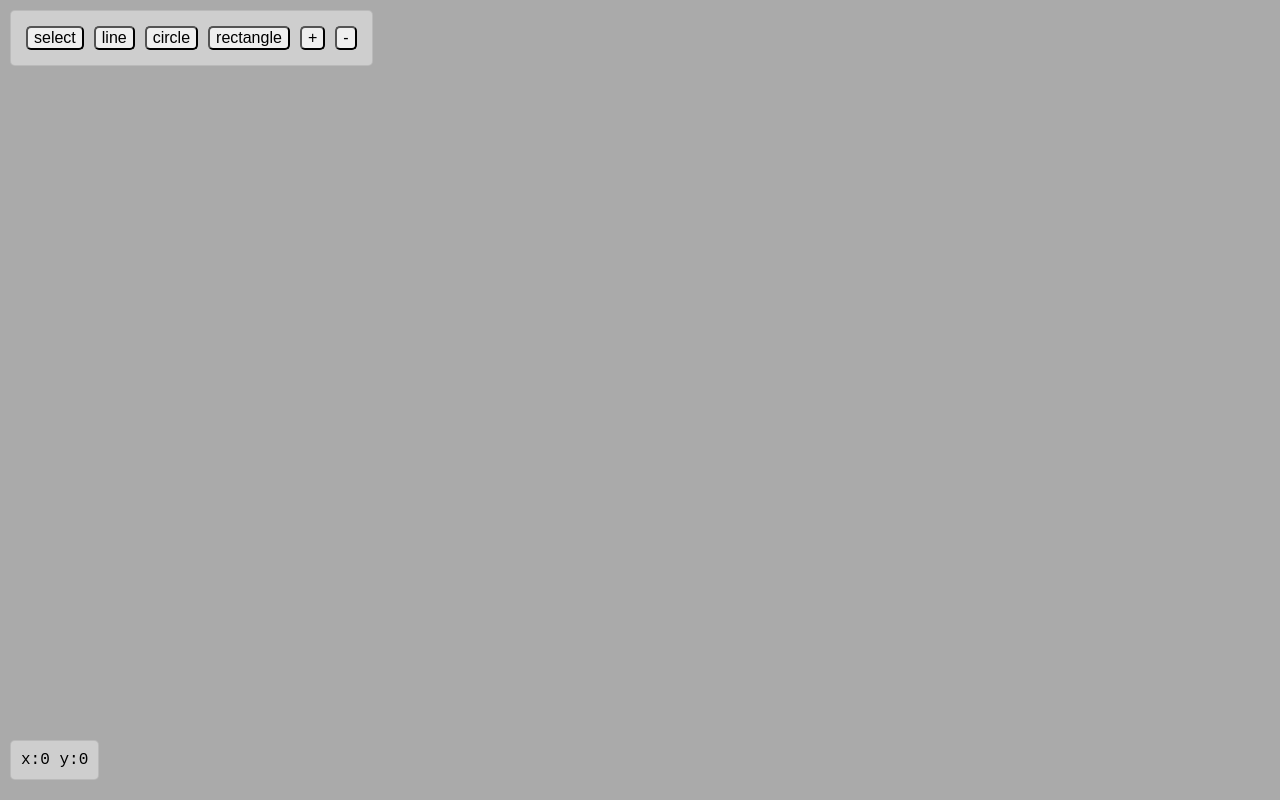
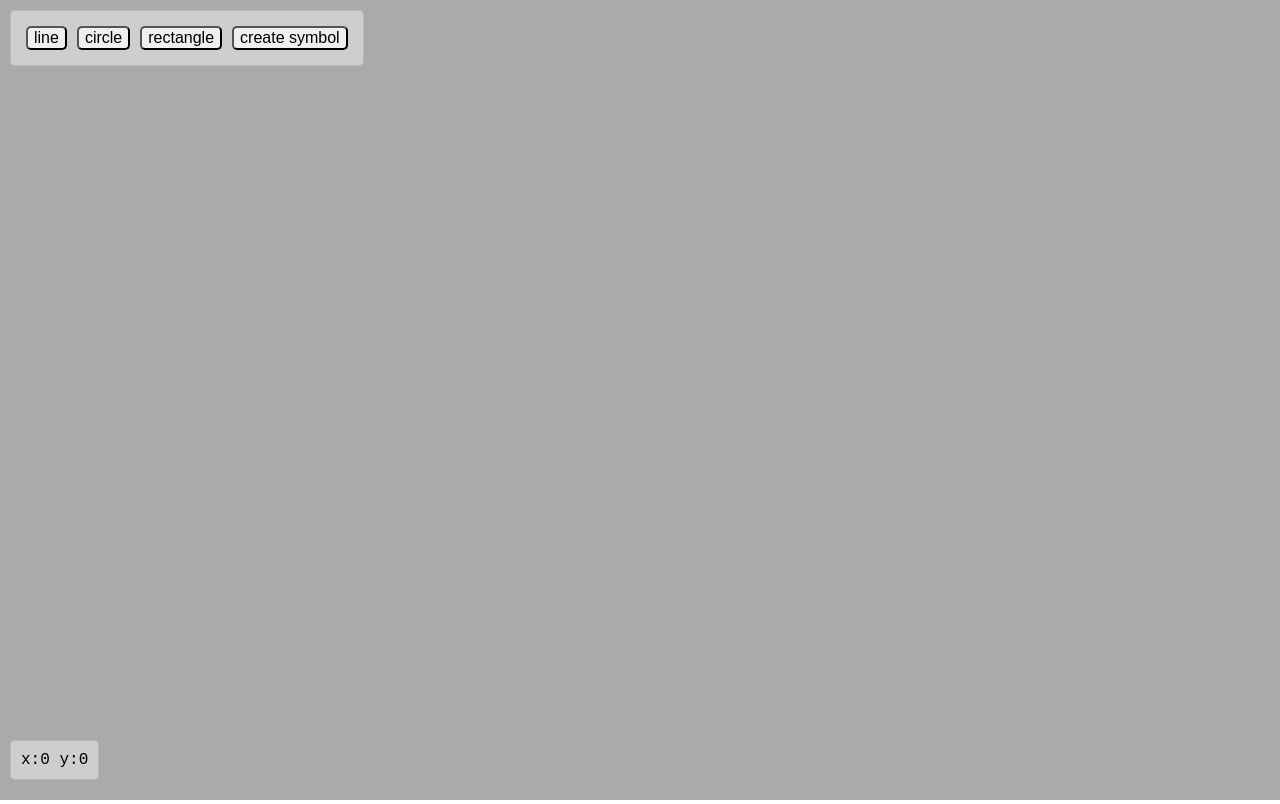
Before and after one commit to ReneCode/ecad-fun, a React (Create React App) app in the folder Web/: page /p/abc in a window 1280 px wide. Built offline with nearby package versions, Linux system fonts and the light colour scheme.

Commit message:
refactor actionManager - only execute, no more start

```diff
--- /dev/null
+++ b/Web/src/actions/actionCreateSymbol.ts
@@ -0,0 +1,9 @@
+import { ECadCircleElement, Action } from "../types";
+import { distancePointToPoint } from "../utils/geometric";
+import { randomId } from "../utils/randomId";
+
+export const actionCreateSymbol: Action = {
+  name: "createSymbol",
+
+  execute: ({ state }) => {},
+};
--- a/Web/src/actions/actionManager.ts
+++ b/Web/src/actions/actionManager.ts
@@ -6,6 +6,7 @@ import { actionSelect } from "./actionSelect";
 import { actionLoadElements } from "./actionLoadElements";
 import { actionZoomIn, actionZoomOut, actionZoomPinch } from "./actionZoom";
 import { actionPanning } from "./actionPanning";
+import { actionCreateSymbol } from "./actionCreateSymbol";
 
 export type EventType =
   | "execute"
@@ -39,6 +40,7 @@ export class ActionManager {
     this.register(actionLine);
     this.register(actionCircle);
     this.register(actionRectangle);
+    this.register(actionCreateSymbol);
 
     this.register(actionLoadElements);
     this.register(actionZoomIn);
@@ -61,7 +63,7 @@ export class ActionManager {
     this.runningActionNames.forEach((name) => {
       const action = this.getAction(name);
       if (action) {
-        this.executeActionMethode(action, type, {
+        this.applyActionMethode(action, type, {
           state,
           actionState: this.actionState,
           params,
@@ -76,35 +78,32 @@ export class ActionManager {
   ) {
     const action = this.getAction(actionName);
     if (action) {
-      this.executeActionMethode(action, "execute", {
+      if (action.execute) {
+        // if execute methode exists, than it is a execute-once-action
+        this.applyActionMethode(action, "execute", {
           state,
           actionState: defaultActionState,
           params,
         });
-    }
-  }
-
-  public start(actionName: string, { state }: { state: AppState }) {
-    const action = this.getAction(actionName);
-    if (!action) {
-      throw new Error(`Action: ${actionName} not found`);
-    }
-
+      } else {
+        // otherwise this is a long running action
         this.dispatch("stop", { state });
         this.runningActionNames = [];
         this.runningActionNames.push(actionName);
 
-    this.executeActionMethode(action, "start", {
+        this.applyActionMethode(action, "start", {
           state,
           actionState: defaultActionState,
         });
+      }
+    }
   }
 
   private getAction(actionName: string) {
     return this.allActions.find((action) => action.name === actionName);
   }
 
-  private executeActionMethode(
+  private applyActionMethode(
     action: Action,
     type: EventType,
     {
@@ -128,7 +127,7 @@ export class ActionManager {
             (name) => name !== action.name
           );
           if (this.runningActionNames.length === 0) {
-            this.start("select", { state });
+            this.execute("select", { state, params });
           }
         }
       }
--- a/Web/src/components/Project.tsx
+++ b/Web/src/components/Project.tsx
@@ -143,7 +143,7 @@ class Project extends React.Component<Props> {
   }
 
   private onToolboxClick(action: string) {
-    this.actionMananger.start(action, { state: this.state });
+    this.actionMananger.execute(action, { state: this.state, params: null });
   }
 
   private handleCanvasRef = (canvas: HTMLCanvasElement) => {
--- a/Web/src/components/Toobox.tsx
+++ b/Web/src/components/Toobox.tsx
@@ -7,12 +7,15 @@ type Props = {
 const Toolbox: React.FC<Props> = ({ onClick }) => {
   return (
     <div className="toolbox">
-      <ToolButton onClick={() => onClick("select")}>select</ToolButton>
+      {/* <ToolButton onClick={() => onClick("select")}>select</ToolButton> */}
       <ToolButton onClick={() => onClick("line")}>line</ToolButton>
       <ToolButton onClick={() => onClick("circle")}>circle</ToolButton>
       <ToolButton onClick={() => onClick("rectangle")}>rectangle</ToolButton>
-      <ToolButton onClick={() => onClick("zoomIn")}>+</ToolButton>
-      <ToolButton onClick={() => onClick("zoomOut")}>-</ToolButton>
+      {/* <ToolButton onClick={() => onClick("zoomIn")}>+</ToolButton>
+      <ToolButton onClick={() => onClick("zoomOut")}>-</ToolButton> */}
+      <ToolButton onClick={() => onClick("createSymbol")}>
+        create symbol
+      </ToolButton>
     </div>
   );
 };
--- a/Web/src/types.ts
+++ b/Web/src/types.ts
@@ -86,14 +86,17 @@ export const getDefaultAppState = (): AppState => {
   };
 };
 
-// Action
+/**
+ * @description Action interface. if execute methode is set, that that action is only called once,
+ * otherwise it is a long-running action and start,stop,pointer... are called until actionResult.stopAction:true is returned.
+ */
 export type Action = {
   name: string;
 
   stop?: ActionFn;
   start?: ActionFn;
 
-  execute?: ActionFn;
+  execute?: ActionFn; //
   pointerDown?: ActionFn;
   pointerUp?: ActionFn;
   pointerMove?: ActionFn;
```
Lines whose indentation alone changed are shown as unchanged.
